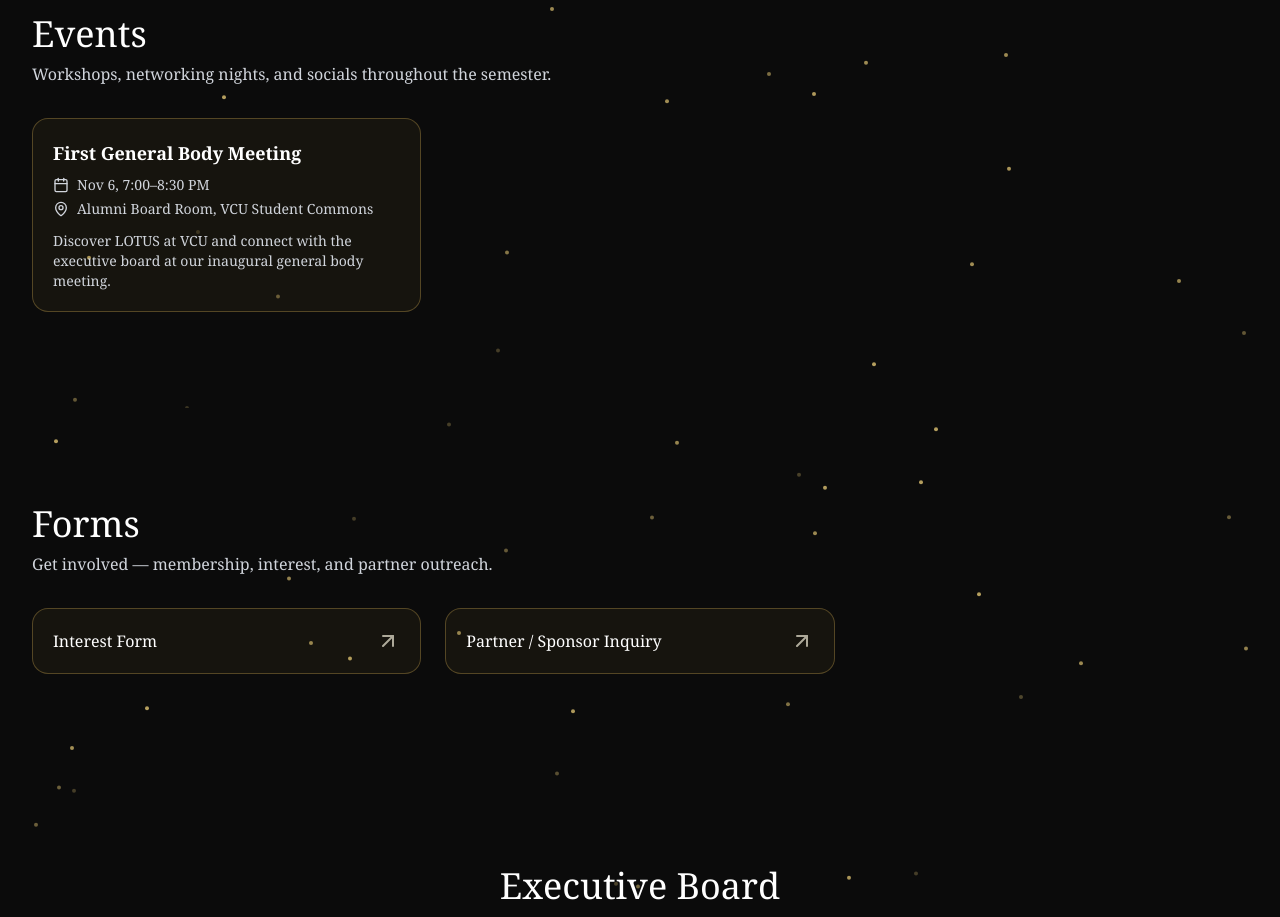
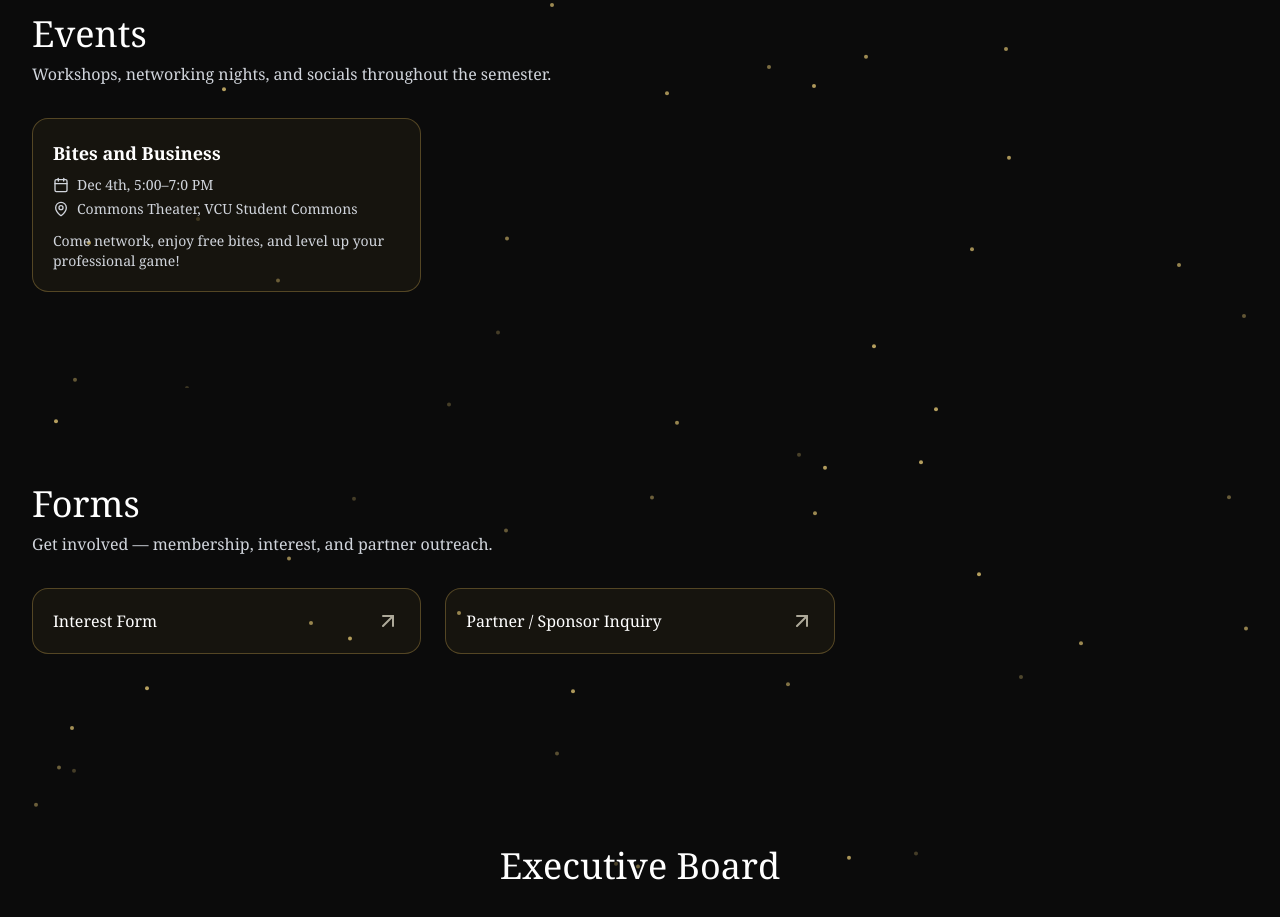
Before and after one commit to LSkyler13/lotus-site, a React (Vite) app: page / in a window 1280 px wide. Shown: the part 1400-2317 px from the top of the page. Built offline with nearby package versions, Linux system fonts and the light colour scheme.

Commit message:
bites and business

```diff
--- a/src/App.jsx
+++ b/src/App.jsx
@@ -58,10 +58,10 @@ const DATA = {
   },
   events: [
     {
-      title: "First General Body Meeting",
-      when: "Nov 6, 7:00–8:30 PM",
-      where: "Alumni Board Room, VCU Student Commons",
-      blurb: "Discover LOTUS at VCU and connect with the executive board at our inaugural general body meeting.",
+      title: "Bites and Business",
+      when: "Dec 4th, 5:00–7:0 PM",
+      where: "Commons Theater, VCU Student Commons",
+      blurb: "Come network, enjoy free bites, and level up your professional game!",
       // rsvp: "https://forms.gle/example",
     }
     // {
```
